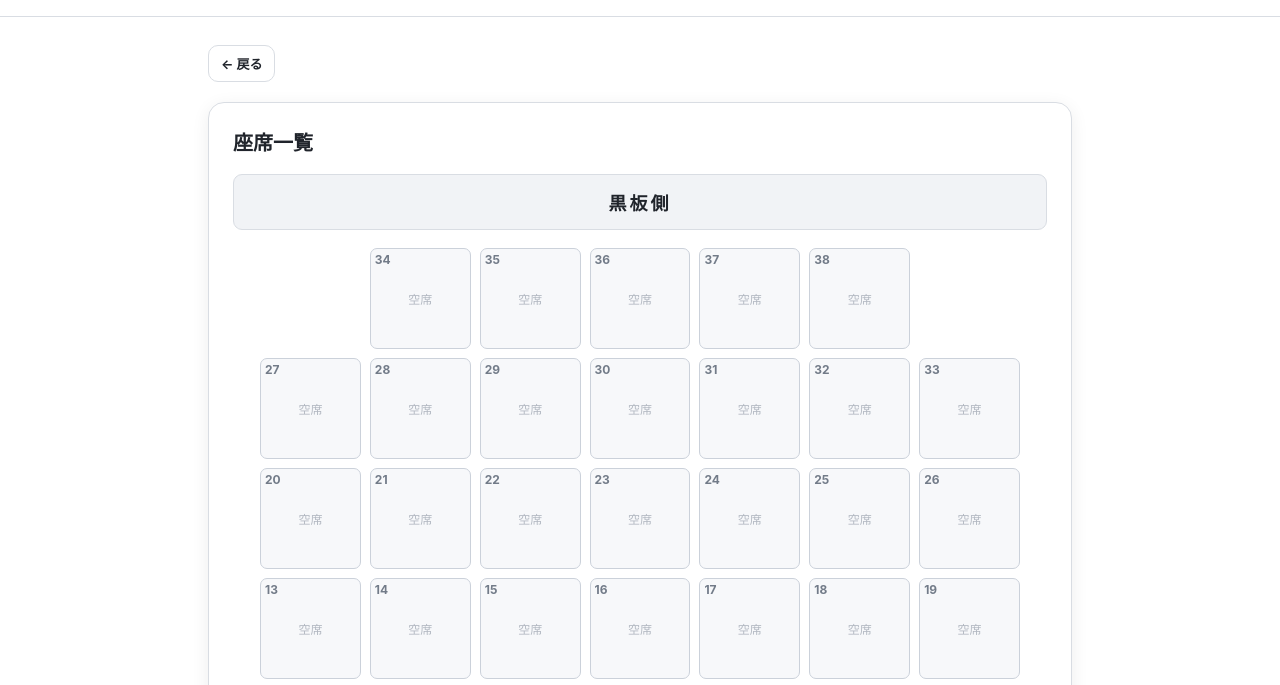
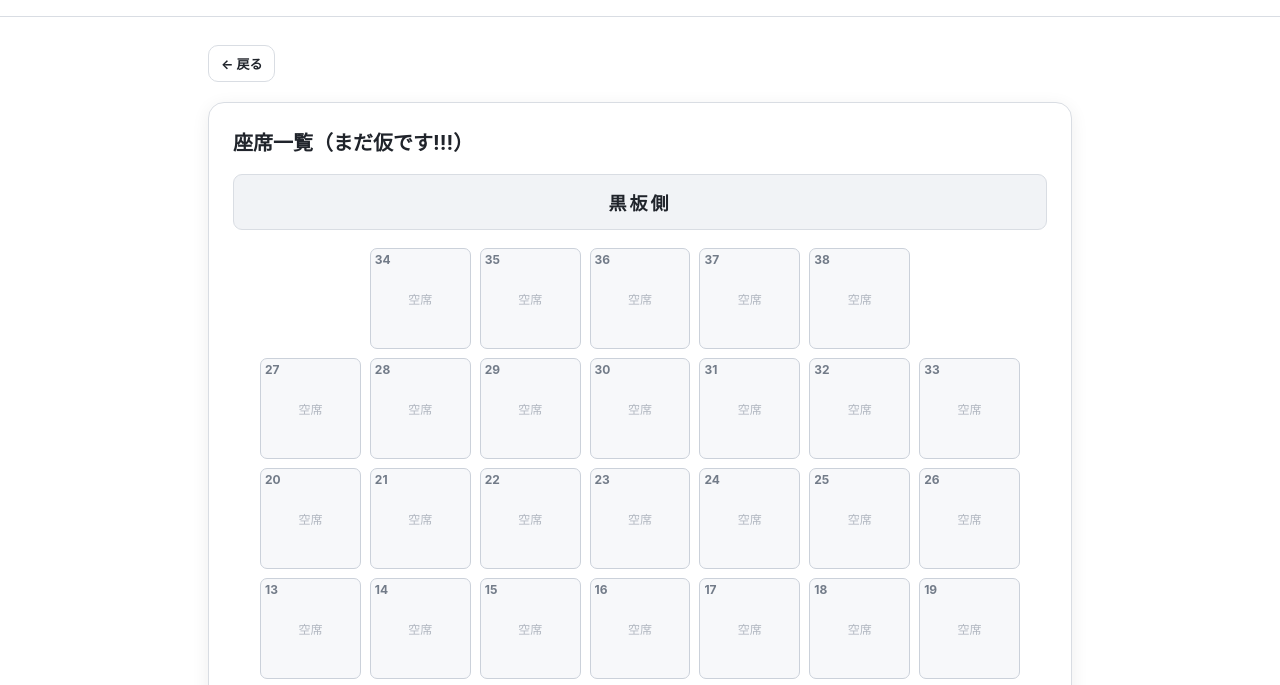
Before and after one commit to dpybm8zm7k-ai/-11.2.10.55, a plain HTML site: page index.html in a window 1280 px wide. Both pictures are taken after a click on the button "全体を見る". Shown: the part 47-732 px from the top of the page. Drawn offline with Linux system fonts and the light colour scheme; no server answers.

Commit message:
Update index.html

```diff
--- a/index.html
+++ b/index.html
@@ -592,7 +592,7 @@ hr {
   <button type="button" class="button small back-button" onclick="goHome()">← 戻る</button>
 
   <div class="panel">
-    <h2>座席一覧</h2>
+    <h2>座席一覧（まだ仮です!!!）</h2>
     <div class="board-title">黒板側</div>
 
     <div class="seat-map-wrap">
```
